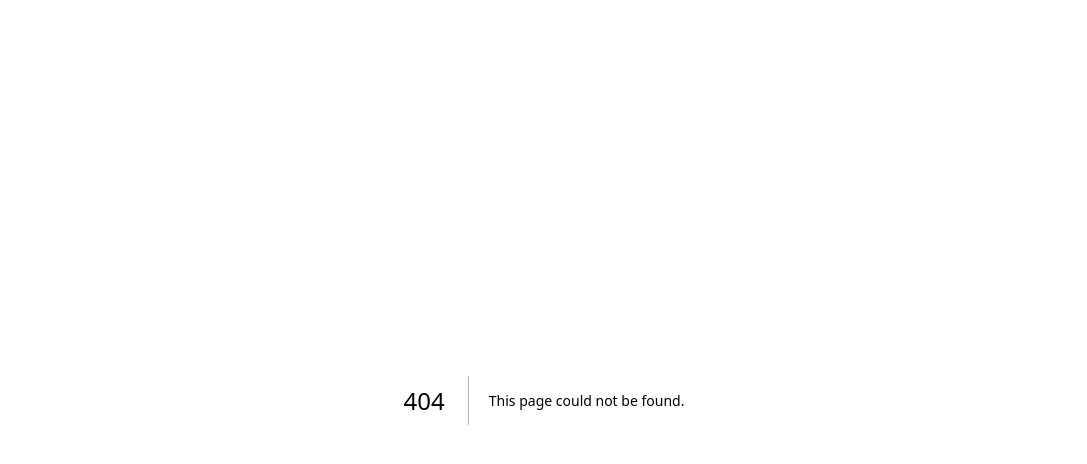
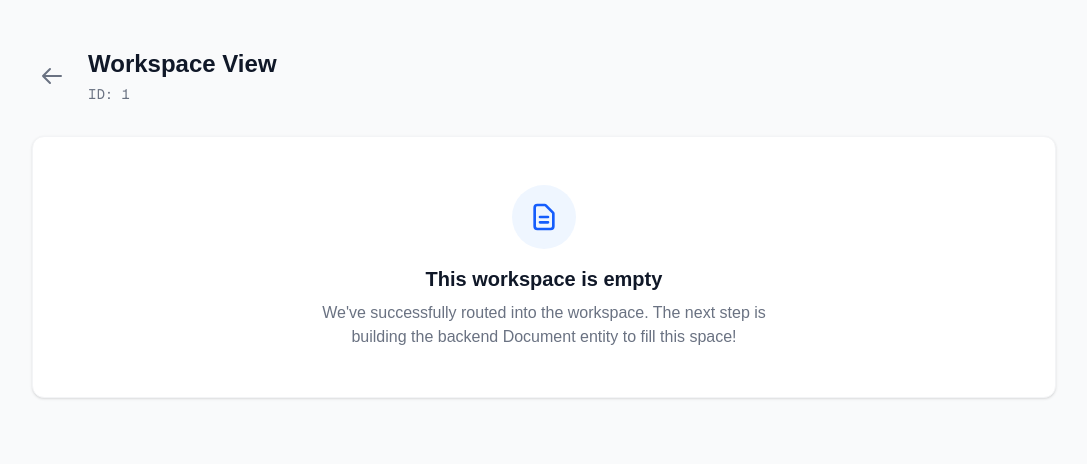
Before and after one commit to Sahil-Kumar7253/Vertex, a Next.js app in the folder vertex-web/: page /workspaces/1 in a window 1280 px wide. Before the commit this address had no page. Shown: the top 464 px of the page, without its empty margins (96-1183 px from the left). Built offline with nearby package versions, Linux system fonts and the light colour scheme.

Commit message:
feat: add workspace details page and link navigation in workspace list

```diff
--- /dev/null
+++ b/vertex-web/src/app/workspaces/[id]/page.tsx
@@ -0,0 +1,41 @@
+import Link from 'next/link';
+
+export default function WorkspaceDetailsPage({ params }: { params: { id: string } }) {
+
+  return (
+    <main className="min-h-screen bg-gray-50 py-12 px-4 sm:px-6">
+      <div className="max-w-5xl mx-auto flex flex-col gap-8">
+
+        {/* Header Navigation */}
+        <header className="flex items-center gap-4">
+          <Link
+            href="/workspaces"
+            className="p-2 text-gray-500 hover:text-blue-600 hover:bg-blue-50 rounded-lg transition-all"
+          >
+            <svg xmlns="http://www.w3.org/2000/svg" className="h-6 w-6" fill="none" viewBox="0 0 24 24" stroke="currentColor" strokeWidth={2}>
+              <path strokeLinecap="round" strokeLinejoin="round" d="M10 19l-7-7m0 0l7-7m-7 7h18" />
+            </svg>
+          </Link>
+          <div>
+            <h1 className="text-2xl font-bold text-gray-900">Workspace View</h1>
+            <p className="text-sm text-gray-500 font-mono mt-1">ID: {params.id}</p>
+          </div>
+        </header>
+
+        {/* Placeholder for future Document list */}
+        <div className="bg-white rounded-xl shadow-sm border border-gray-100 p-12 flex flex-col items-center justify-center text-center">
+          <div className="h-16 w-16 bg-blue-50 text-blue-600 rounded-full flex items-center justify-center mb-4">
+            <svg xmlns="http://www.w3.org/2000/svg" className="h-8 w-8" fill="none" viewBox="0 0 24 24" stroke="currentColor">
+              <path strokeLinecap="round" strokeLinejoin="round" strokeWidth={2} d="M9 12h6m-6 4h6m2 5H7a2 2 0 01-2-2V5a2 2 0 012-2h5.586a1 1 0 01.707.293l5.414 5.414a1 1 0 01.293.707V19a2 2 0 01-2 2z" />
+            </svg>
+          </div>
+          <h2 className="text-xl font-semibold text-gray-900">This workspace is empty</h2>
+          <p className="text-gray-500 mt-2 max-w-md">
+            We've successfully routed into the workspace. The next step is building the backend Document entity to fill this space!
+          </p>
+        </div>
+
+      </div>
+    </main>
+  );
+}
--- a/vertex-web/src/features/workspaces/components/WorkspaceList.tsx
+++ b/vertex-web/src/features/workspaces/components/WorkspaceList.tsx
@@ -1,6 +1,7 @@
 'use client';
 
 import {Workspace} from "@/features/workspaces/types";
+import Link from 'next/link';
 
 interface WorkspaceListProps {
     workspaces: Workspace[];
@@ -33,8 +34,8 @@ export const WorkspaceList = ({ workspaces, isLoading }: WorkspaceListProps) =>
             {/* Bounded, scrollable list section */}
             <div className="max-h-[400px] overflow-y-auto p-4 space-y-3">
                 {workspaces.map((workspace) => (
+                  <Link href={`/workspaces/${workspace.id}`} key={workspace.id} className="block">
                     <div
-                        key={workspace.id}
                         className="p-4 border border-gray-100 rounded-lg hover:border-blue-300 hover:shadow-sm transition-all cursor-pointer group flex items-center justify-between"
                     >
                         <div>
@@ -51,6 +52,7 @@ export const WorkspaceList = ({ workspaces, isLoading }: WorkspaceListProps) =>
                             </svg>
                         </div>
                     </div>
+                  </Link>
                 ))}
             </div>
         </div>
```
